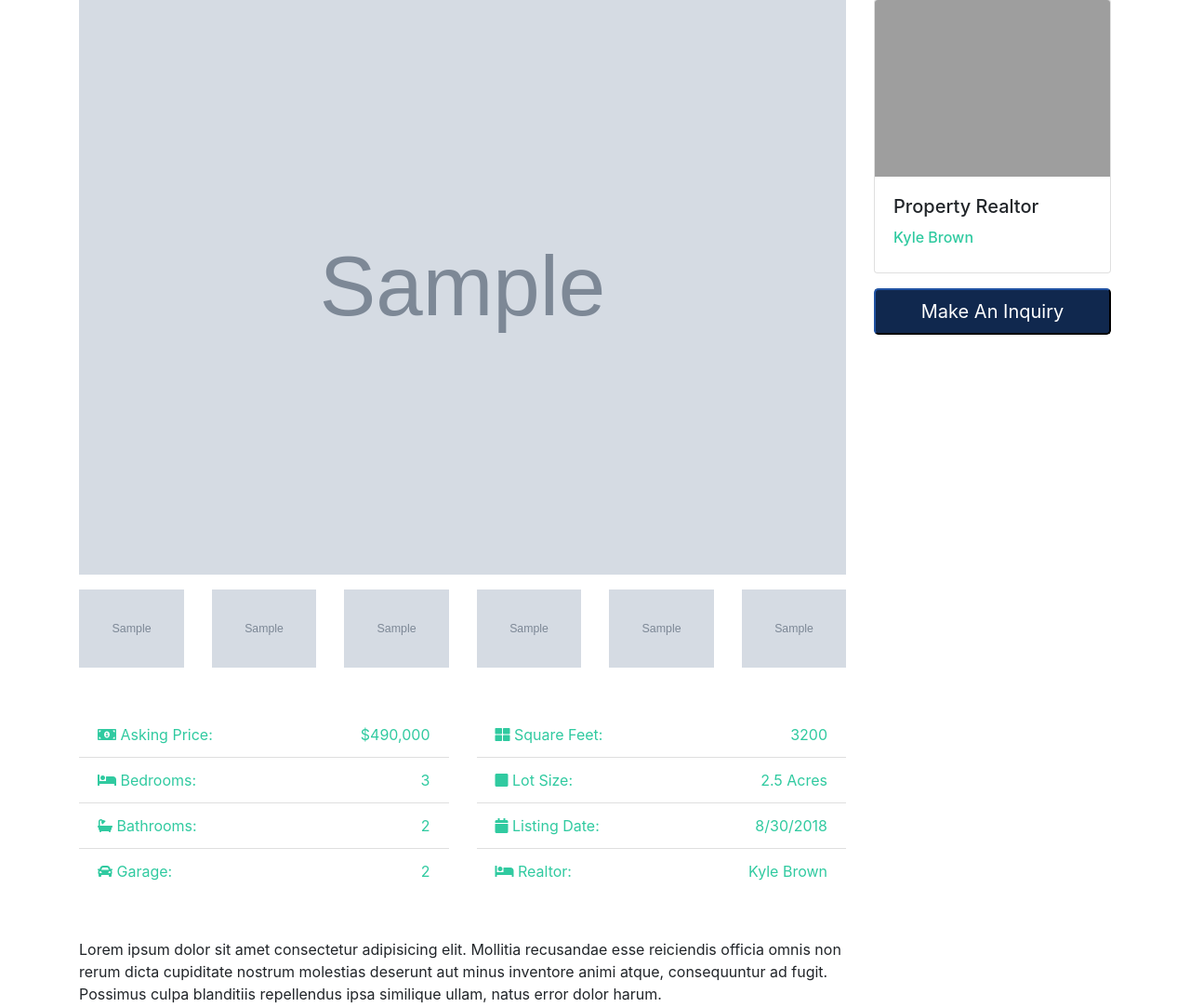
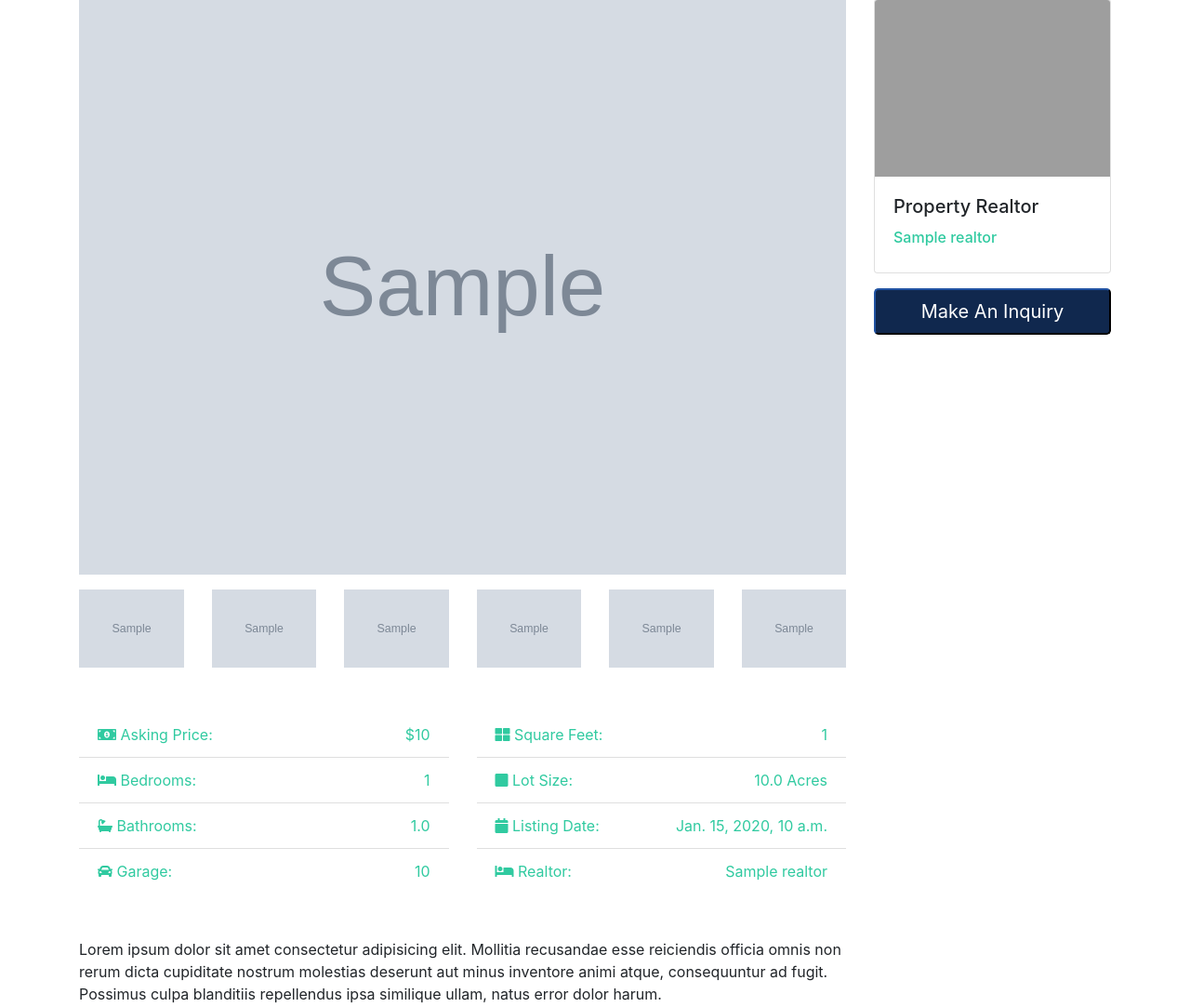
Before and after one commit to neuodev/bt-real-estate, a Django app: page /listings/1 in a window 1280 px wide. Shown: the part 512-1595 px from the top of the page at 93% size. Run offline with Django 3.2, Linux system fonts and the light colour scheme; tables that the repository leaves empty hold one stand-in row (values such as "Sample post"); grey boxes marked "Sample" are stand-in pictures; some libraries are stand-ins or nearby versions; grey boxes are pictures that could not be loaded.

Commit message:
Display listing details

```diff
--- a/templates/listings/listing.html
+++ b/templates/listings/listing.html
@@ -91,19 +91,19 @@
               <ul class="list-group list-group-flush">
                 <li class="list-group-item text-secondary">
                   <i class="fas fa-money-bill-alt"></i> Asking Price:
-                  <span class="float-right">$490,000</span>
+                  <span class="float-right">${{listing.price}}</span>
                 </li>
                 <li class="list-group-item text-secondary">
                   <i class="fas fa-bed"></i> Bedrooms:
-                  <span class="float-right">3</span>
+                  <span class="float-right">{{listing.bedrooms}}</span>
                 </li>
                 <li class="list-group-item text-secondary">
                   <i class="fas fa-bath"></i> Bathrooms:
-                  <span class="float-right">2</span>
+                  <span class="float-right">{{listing.bathrooms}}</span>
                 </li>
                 <li class="list-group-item text-secondary">
                   <i class="fas fa-car"></i> Garage:
-                  <span class="float-right">2
+                  <span class="float-right">{{listing.garage}}
                   </span>
                 </li>
               </ul>
@@ -112,20 +112,20 @@
               <ul class="list-group list-group-flush">
                 <li class="list-group-item text-secondary">
                   <i class="fas fa-th-large"></i> Square Feet:
-                  <span class="float-right">3200</span>
+                  <span class="float-right">{{listing.sqft}}</span>
                 </li>
                 <li class="list-group-item text-secondary">
                   <i class="fas fa-square"></i> Lot Size:
-                  <span class="float-right">2.5 Acres
+                  <span class="float-right">{{listing.lot_size}} Acres
                   </span>
                 </li>
                 <li class="list-group-item text-secondary">
                   <i class="fas fa-calendar"></i> Listing Date:
-                  <span class="float-right">8/30/2018</span>
+                  <span class="float-right">{{listing.list_date}}</span>
                 </li>
                 <li class="list-group-item text-secondary">
                   <i class="fas fa-bed"></i> Realtor:
-                  <span class="float-right">Kyle Brown
+                  <span class="float-right">{{listing.realtor}}
                   </span>
                 </li>
 
@@ -148,7 +148,7 @@
             <img class="card-img-top" src="assets/img/realtors/kyle.jpg" alt="Seller of the month">
             <div class="card-body">
               <h5 class="card-title">Property Realtor</h5>
-              <h6 class="text-secondary">Kyle Brown</h6>
+              <h6 class="text-secondary">{{listing.realtor}}</h6>
             </div>
           </div>
           <button class="btn-primary btn-block btn-lg" data-toggle="modal" data-target="#inquiryModal">Make An Inquiry</button>
```
